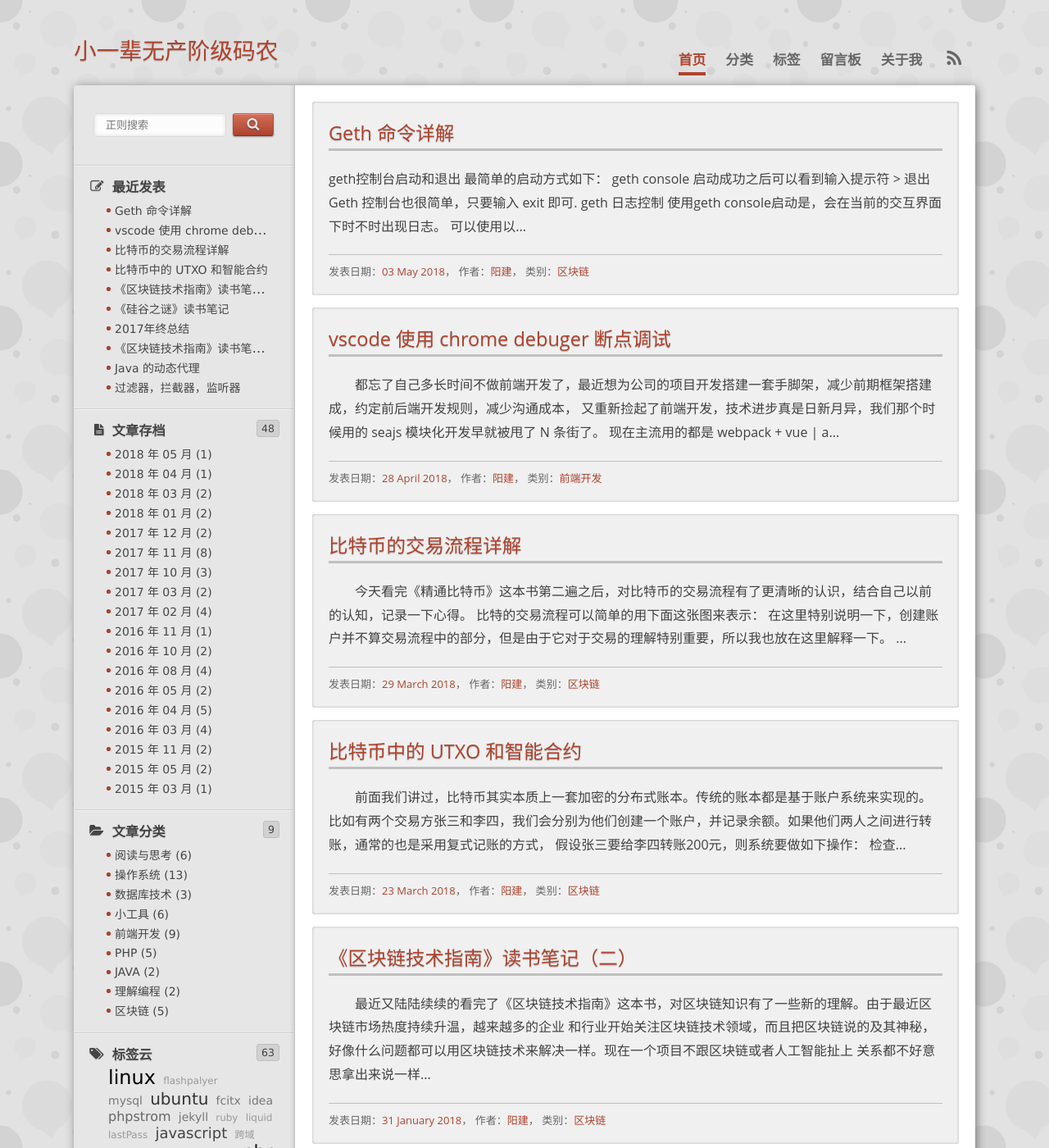
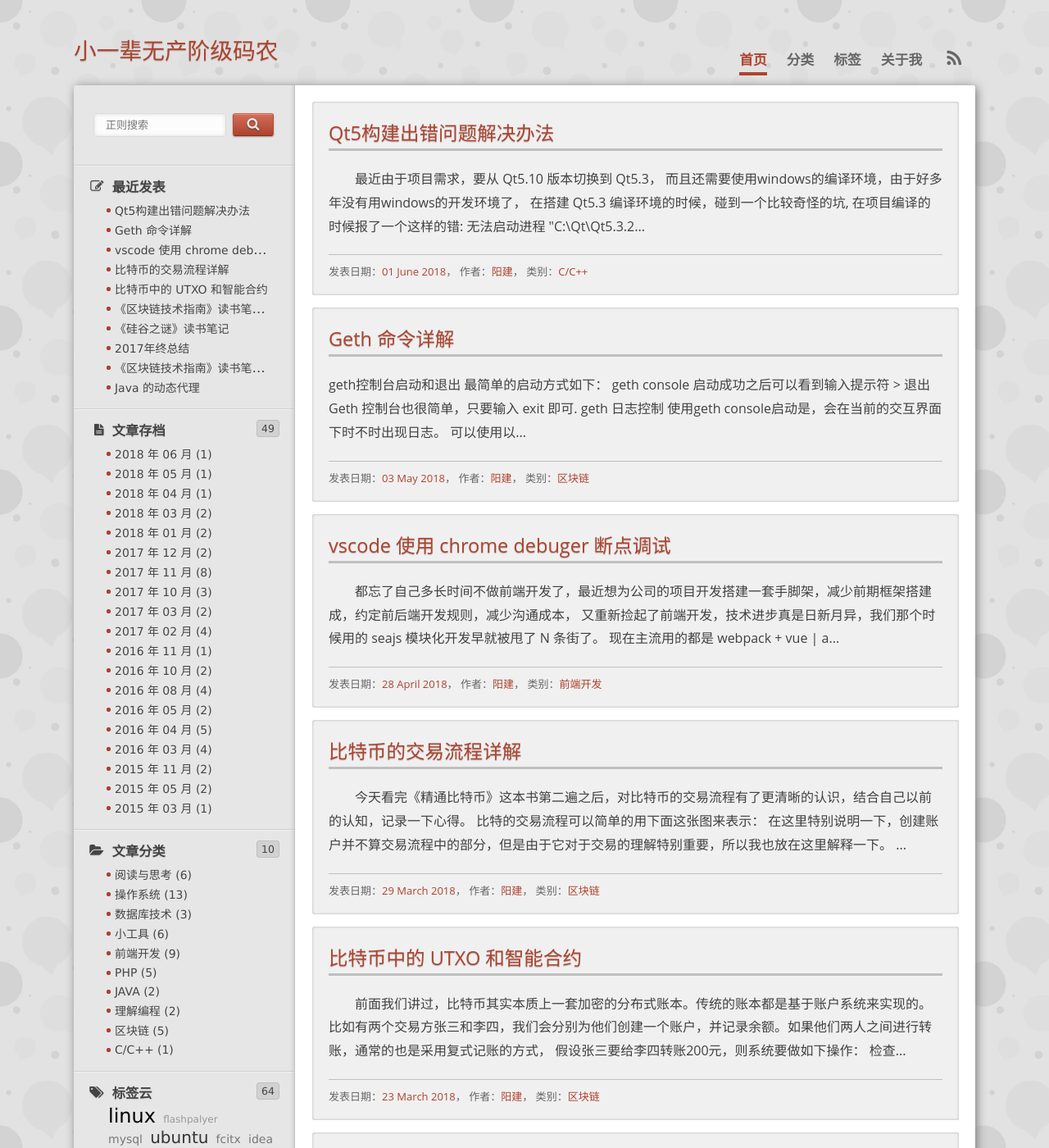
Before and after one commit to FunctFan/blog, a Jekyll site: the page built from index.html, in a window 1280 px wide and 1400 px high. Shown: the whole window at 82% size. Built offline with Jekyll 4.4.1, drawn with Linux system fonts in a browser that asks for light colours; the list of posts is cut into pages by our own code; some of the changed text lies outside the part shown.

Commit message:
add a new blog and remove comments functions

````diff
--- a/_config.yml
+++ b/_config.yml
@@ -21,7 +21,7 @@ tagline: 学无先后，达者为师.
 author :
   name : 阳建
   email : yangjian102621@gmail.com
-  github : yangjian102621
+  github : blackfox
   facebook : smallstone2017
   twitter : smallstone2017
   googleplus : 116761736844742660869
@@ -87,7 +87,9 @@ JB :
   links_path : /links.html
   atom_path : /atom.xml
   rss_path : /rss.xml
-  messages_path : /messages.html
+# remove message page
+  messages_path : #
+#messages_path : /messages.html
   about_path : /about.html
 
   # Settings for comments helper
@@ -95,7 +97,7 @@ JB :
   # Set 'provider' to false to turn commenting off globally.
   #
   comments :
-    provider : changyan
+# provider : changyan
     changyan :
       appid : cysmNxmia
       conf : prod_a49688836dc6cfb80dfc53f48bb864ab
--- a/_includes/themes/twitter/default.html
+++ b/_includes/themes/twitter/default.html
@@ -51,9 +51,11 @@
         <li{% if page.url == site.JB.tags_path %} class="active"{% endif %}>
         <a href="{{ site.JB.tags_path }}" title="标签">标签</a>
         </li>
+		{% if (site.JB.messages_path == "/message.html")%}
         <li{% if page.url == site.JB.messages_path %} class="active"{% endif %}>
         <a href="{{ site.JB.messages_path }}" title="留言板">留言板</a>
         </li>
+		{% endif %}
         <li {% if page.url == site.JB.about_path %} class="active"{% endif %}>
           <a href="{{ site.JB.about_path }}" title="关于我">关于我</a>
         </li>
--- a/_includes/widgets/contacts_list
+++ b/_includes/widgets/contacts_list
@@ -3,7 +3,7 @@
   <a href="mailto:{{ site.author.email }}" target="_blank" title="Gmail">
     <i class="icon-large icon-fixed-width icon-envelope"></i>
   </a>
-  <a href="https://github.com/{{ site.author.github }}" target="_blank" title="GitHub">
+  <a href="https://gitee.com/{{ site.author.github }}" target="_blank" title="GitHub">
     <i class="icon-large icon-fixed-width icon-github"></i>
   </a>
 <!--
--- a/_includes/widgets/repos_list
+++ b/_includes/widgets/repos_list
@@ -1,7 +1,7 @@
 <a href="#"><i class="icon-fixed-width icon-code"></i> 代码仓库</a>
 <ul>
-  <li><a href="http://git.oschina.net/blackfox/herosphp" target="_blank">Herosphp框架</a></li>
-  <li><a href="http://git.oschina.net/blackfox/jekyll-blog" target="_blank">本博客源码</a></li>
+  <li><a href="https://gitee.com/blackfox/herosphp" target="_blank">Herosphp框架</a></li>
+  <li><a href="https://gitee.com/blackfox/jekyll-blog" target="_blank">本博客源码</a></li>
   <li><a href="https://gitee.com/blackfox/kindeditor" target="_blank">NKeditor 富文本编辑器</a></li>
   <li><a href="https://gitee.com/blackfox/ajaxUpload" target="_blank">图片异步上传</a></li>
   <li><a href="https://gitee.com/blackfox/scrawl" target="_blank">JS在线涂鸦小工具</a></li>
--- /dev/null
+++ b/_posts/2018/06/2018-06-01-qt-build-error.md
@@ -0,0 +1,38 @@
+---
+layout: post
+title: Qt5构建出错问题解决办法
+categories: [C/C++]
+tags: [Qt5]
+status: publish
+type: post
+published: true
+author: blackfox
+permalink: /20180601/qt-build-error.html
+keyword: Qt5, C++
+desc: Qt5构建出错问题解决办法
+---
+
+&emsp;&emsp;最近由于项目需求，要从 Qt5.10 版本切换到 Qt5.3， 而且还需要使用windows的编译环境，由于好多年没有用windows的开发环境了，
+在搭建 Qt5.3 编译环境的时候，碰到一个比较奇怪的坑, 在项目编译的时候报了一个这样的错:
+
+```
+无法启动进程 "C:\Qt\Qt5.3.2\5.3\mingw482_32\bin\qmake.exe" E:\Qt_Data\untitled\untitled.pro -r -spec win32-g++ "CONFIG+=debug"
+Error while building/deploying project untitled (kit: Desktop Qt 5.3 MinGW 32bit)
+When executing step 'qmake'
+```
+
+google, 百度搜了一大通，找到了一个相关的解决方案，说是编译的路径不对，也就是 build path 路劲不对:
+
+<img class="img-view" data-src="/images/2018/06/qt-build-config.png" src="/images/1px.png" />
+
+可是由于之前安装了 Qt5.10 的问题，我编译路径还真的是之前 Qt5.10 的路径，喜出望外的赶紧点击后面的 reset 按钮重置了 build path(如果是灰色的说明已经是重置过了)
+
+结果已编译，还是同样的错误。
+
+&emsp;&emsp;可能是长期使用 Linux 系统的原因, 我第一反应觉得应该可能是权限的问题，应该是 Qt 没有权限在我项目的目录创建 build directory.
+
+果断手动创建了一个 build 目录，然后直接指定编译目录为 "build" 目录， 如下图所示，红框后面的 browse, 选择刚刚创建好的目录就 OK 了.
+
+<img class="img-view" data-src="/images/2018/06/qt-build-config02.png" src="/images/1px.png" />
+
+替换好之后，再次点击 build 按钮，发现问题解决了。
````
Also changed, not shown: images/2018/06/qt-build-config.png (added), images/2018/06/qt-build-config02.png (added).
